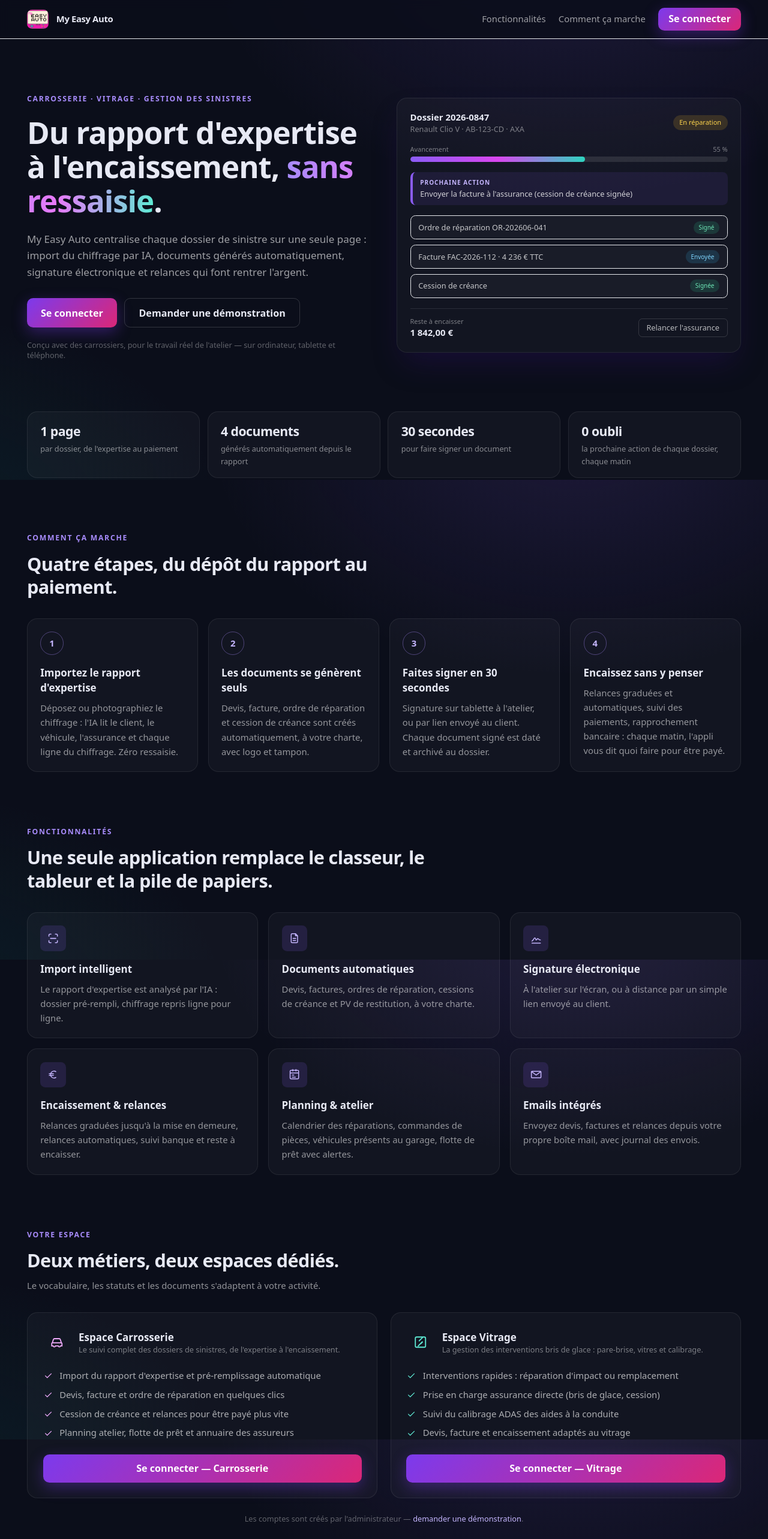
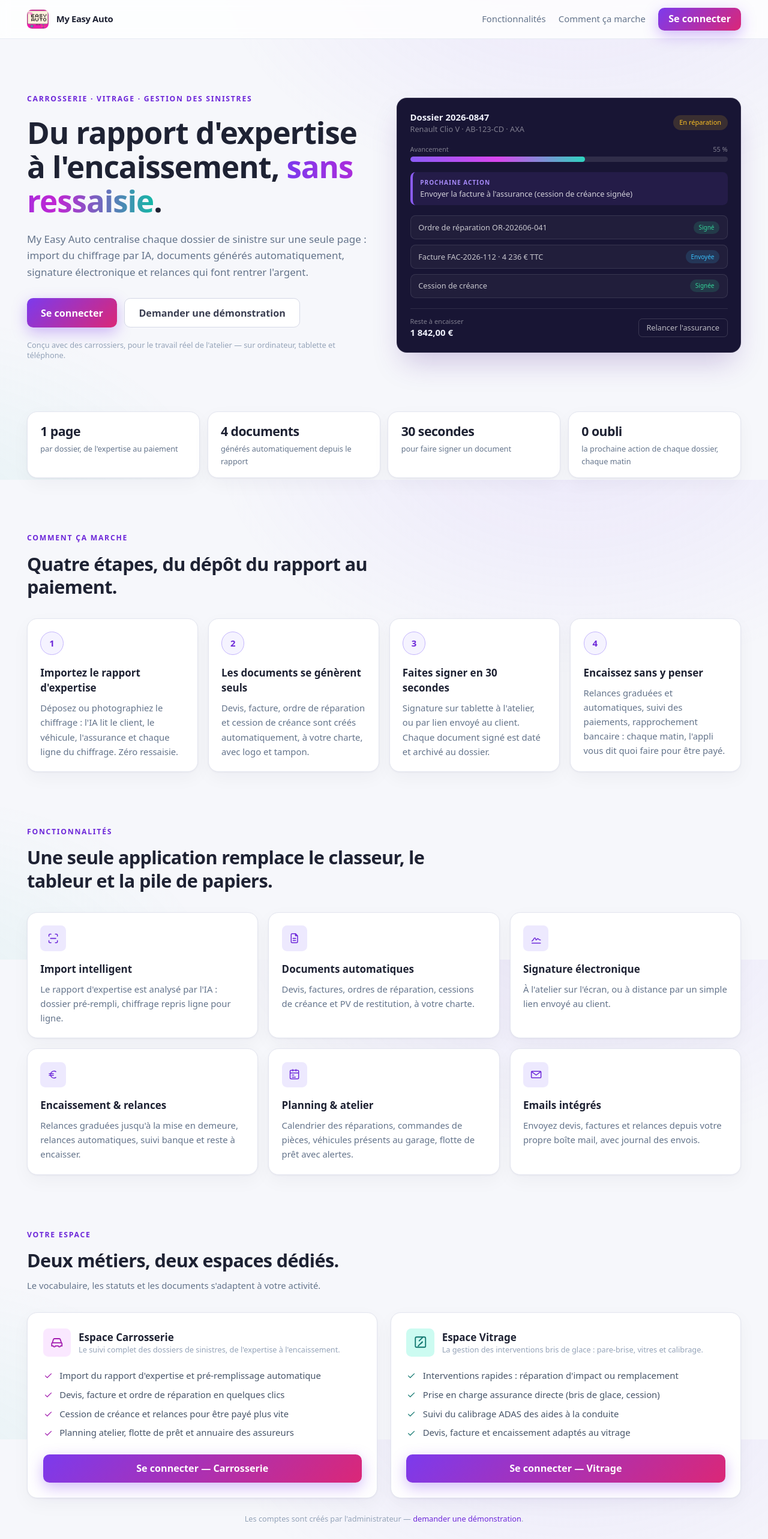
Before and after one commit to contactideaforma-bit/GarageMymy, a Next.js app: page / in a window 1280 px wide. Shown: the top 2566 px of the page at 60% size. Built offline with nearby package versions, Linux system fonts and the light colour scheme; no server answers.

Commit message:
v5.6 Vitrine en mode clair (cartes blanches, textes ardoise, maquette produit sombre en contraste)

```diff
--- a/src/app/globals.css
+++ b/src/app/globals.css
@@ -268,11 +268,11 @@
 ==================================================================== */
 body:has(.landing-pro),
 html.light body:has(.landing-pro) {
-  color: #e7e9f4;
-  background-color: #0b0e1a;
+  color: #1e2233;
+  background-color: #f6f7fb;
   background-image:
-    radial-gradient(60rem 40rem at 75% -10%, rgba(139, 92, 246, 0.14), transparent 60%),
-    radial-gradient(50rem 35rem at -10% 110%, rgba(20, 184, 166, 0.09), transparent 60%);
+    radial-gradient(60rem 40rem at 75% -10%, rgba(139, 92, 246, 0.1), transparent 60%),
+    radial-gradient(50rem 35rem at -10% 110%, rgba(20, 184, 166, 0.07), transparent 60%);
   background-size: 100% 100%;
   background-attachment: fixed;
 }
@@ -294,9 +294,10 @@
 
 /* Cartes fines et sobres */
 .lp-card {
-  border: 1px solid rgba(255, 255, 255, 0.08);
-  background: rgba(255, 255, 255, 0.03);
+  border: 1px solid #e4e6f0;
+  background: #ffffff;
   border-radius: 1rem;
+  box-shadow: 0 1px 3px rgba(30, 34, 51, 0.05), 0 10px 30px rgba(30, 34, 51, 0.04);
 }
 .lp-card-hover { transition: border-color 0.2s, transform 0.2s; }
 .lp-card-hover:hover { border-color: rgba(139, 92, 246, 0.45); transform: translateY(-2px); }
@@ -326,11 +327,12 @@
   padding: 0.65rem 1.35rem;
   font-weight: 600;
   font-size: 0.95rem;
-  color: #e7e9f4;
-  border: 1px solid rgba(255, 255, 255, 0.16);
+  color: #3b3f52;
+  border: 1px solid #d5d8e6;
+  background: #ffffff;
   transition: background 0.15s, border-color 0.15s;
 }
-.lp-btn-ghost:hover { background: rgba(255, 255, 255, 0.06); border-color: rgba(255, 255, 255, 0.3); }
+.lp-btn-ghost:hover { background: #f0f1f8; border-color: #b9bdd2; }
 
 /* Étiquette de section */
 .lp-chip {
@@ -339,5 +341,5 @@
   font-weight: 600;
   letter-spacing: 0.14em;
   text-transform: uppercase;
-  color: #a78bfa;
+  color: #6d28d9;
 }
--- a/src/components/LandingPage.tsx
+++ b/src/components/LandingPage.tsx
@@ -1,10 +1,11 @@
 "use client";
 
-// Page d'accueil PUBLIQUE (avant connexion) — vitrine PROFESSIONNELLE.
+// Page d'accueil PUBLIQUE (avant connexion) — vitrine PROFESSIONNELLE, MODE CLAIR.
 // Design volontairement distinct du thème rétro interne (classes .lp-* et
-// .landing-pro définies dans globals.css) : fond sobre, typographie classique,
-// cartes fines. Plus AUCUNE photo de banque d'images : l'appli est illustrée
-// par une maquette de fiche dossier dessinée en HTML, fidèle au produit.
+// .landing-pro définies dans globals.css) : fond clair sobre, typographie
+// classique, cartes blanches fines. Aucune photo de banque d'images : l'appli
+// est illustrée par une maquette de fiche dossier en HTML (volontairement
+// sombre, comme un écran produit, pour contraster avec la page claire).
 
 import Image from "next/image";
 import Link from "next/link";
@@ -129,13 +130,15 @@
 }
 
 /* ----------------------- Maquette de fiche dossier ----------------------- */
-// Illustration FIDÈLE du produit (pas une photo générique) : un aperçu
-// statique et simplifié de la fiche dossier telle qu'elle existe dans l'appli.
+// Illustration FIDÈLE du produit : un aperçu statique et simplifié de la
+// fiche dossier. Carte volontairement SOMBRE (écran produit) sur page claire.
+// NB : éviter ici les classes surchargées par le mode clair de l'appli
+// (text-amber-300, text-emerald-300…) — on utilise les nuances 400.
 
 function ApercuFicheDossier() {
   return (
     <div
-      className="lp-card p-5 shadow-2xl shadow-violet-950/40"
+      className="rounded-2xl border border-white/10 bg-[#181534] p-5 text-[#eef0fb] shadow-2xl shadow-violet-900/25"
       aria-label="Aperçu simplifié d'une fiche dossier dans My Easy Auto"
     >
       <div className="flex flex-wrap items-center justify-between gap-2">
@@ -143,7 +146,7 @@
           <div className="text-sm font-semibold">Dossier 2026-0847</div>
           <div className="text-xs text-white/45">Renault Clio V · AB-123-CD · AXA</div>
         </div>
-        <span className="rounded-full bg-amber-400/15 px-2.5 py-1 text-[11px] font-medium text-amber-300">
+        <span className="rounded-full bg-amber-400/15 px-2.5 py-1 text-[11px] font-medium text-amber-400">
           En réparation
         </span>
       </div>
@@ -162,7 +165,7 @@
       </div>
 
       <div className="mt-4 rounded-lg border-l-4 border-violet-500 bg-violet-500/10 px-3 py-2.5">
-        <div className="text-[10px] font-semibold uppercase tracking-widest text-violet-300">
+        <div className="text-[10px] font-semibold uppercase tracking-widest text-violet-400">
           Prochaine action
         </div>
         <div className="mt-0.5 text-xs text-white/80">
@@ -172,13 +175,13 @@
 
       <div className="mt-4 space-y-2 text-xs">
         {[
-          ["Ordre de réparation OR-202606-041", "Signé", "text-emerald-300", "bg-emerald-400/15"],
-          ["Facture FAC-2026-112 · 4 236 € TTC", "Envoyée", "text-sky-300", "bg-sky-400/15"],
-          ["Cession de créance", "Signée", "text-emerald-300", "bg-emerald-400/15"],
+          ["Ordre de réparation OR-202606-041", "Signé", "text-emerald-400", "bg-emerald-400/15"],
+          ["Facture FAC-2026-112 · 4 236 € TTC", "Envoyée", "text-sky-400", "bg-sky-400/15"],
+          ["Cession de créance", "Signée", "text-emerald-400", "bg-emerald-400/15"],
         ].map(([doc, statut, couleur, fond]) => (
           <div
             key={doc}
-            className="flex items-center justify-between gap-2 rounded-lg border border-white/8 bg-white/[0.03] px-3 py-2"
+            className="flex items-center justify-between gap-2 rounded-lg border border-white/10 bg-white/[0.04] px-3 py-2"
           >
             <span className="truncate text-white/75">{doc}</span>
             <span className={`shrink-0 rounded-full px-2 py-0.5 text-[10px] font-medium ${couleur} ${fond}`}>
@@ -207,7 +210,7 @@
   return (
     <div className="landing-pro min-h-screen">
       {/* ============================ Barre du haut ============================ */}
-      <nav className="sticky top-0 z-40 border-b border-white/8 bg-[#0b0e1a]/85 backdrop-blur">
+      <nav className="sticky top-0 z-40 border-b border-slate-200/80 bg-white/80 backdrop-blur">
         <div className="mx-auto flex max-w-6xl items-center justify-between gap-4 px-4 py-3">
           <div className="flex items-center gap-3">
             <Image
@@ -221,10 +224,10 @@
             <span className="text-sm font-semibold tracking-tight">My Easy Auto</span>
           </div>
           <div className="flex items-center gap-5">
-            <a href="#fonctions" className="hidden text-sm text-white/60 hover:text-white sm:block">
+            <a href="#fonctions" className="hidden text-sm text-slate-500 hover:text-slate-900 sm:block">
               Fonctionnalités
             </a>
-            <a href="#etapes" className="hidden text-sm text-white/60 hover:text-white sm:block">
+            <a href="#etapes" className="hidden text-sm text-slate-500 hover:text-slate-900 sm:block">
               Comment ça marche
             </a>
             <a href="#espaces" className="lp-btn !px-4 !py-2 text-sm">
@@ -241,12 +244,12 @@
             <span className="lp-chip">Carrosserie · Vitrage · Gestion des sinistres</span>
             <h1 className="mt-4">
               Du rapport d&apos;expertise à l&apos;encaissement,{" "}
-              <span className="bg-gradient-to-r from-violet-400 via-fuchsia-400 to-teal-300 bg-clip-text text-transparent">
+              <span className="bg-gradient-to-r from-violet-600 via-fuchsia-600 to-teal-500 bg-clip-text text-transparent">
                 sans ressaisie
               </span>
               .
             </h1>
-            <p className="mt-5 max-w-xl text-base leading-relaxed text-white/60">
+            <p className="mt-5 max-w-xl text-base leading-relaxed text-slate-500">
               My Easy Auto centralise chaque dossier de sinistre sur une seule page :
               import du chiffrage par IA, documents générés automatiquement, signature
               électronique et relances qui font rentrer l&apos;argent.
@@ -257,7 +260,7 @@
                 Demander une démonstration
               </a>
             </div>
-            <p className="mt-5 text-xs text-white/35">
+            <p className="mt-5 text-xs text-slate-400">
               Conçu avec des carrossiers, pour le travail réel de l&apos;atelier — sur ordinateur, tablette et téléphone.
             </p>
           </div>
@@ -269,7 +272,7 @@
           {CHIFFRES.map(([chiffre, texte]) => (
             <div key={chiffre} className="lp-card px-5 py-4">
               <div className="text-xl font-bold tracking-tight">{chiffre}</div>
-              <div className="mt-1 text-xs leading-relaxed text-white/50">{texte}</div>
+              <div className="mt-1 text-xs leading-relaxed text-slate-500">{texte}</div>
             </div>
           ))}
         </section>
@@ -283,11 +286,11 @@
           <div className="mt-8 grid gap-4 sm:grid-cols-2 lg:grid-cols-4">
             {ETAPES.map((e, i) => (
               <div key={e.titre} className="lp-card lp-card-hover p-5">
-                <div className="flex h-9 w-9 items-center justify-center rounded-full border border-violet-400/40 text-sm font-bold text-violet-300">
+                <div className="flex h-9 w-9 items-center justify-center rounded-full border border-violet-300 bg-violet-50 text-sm font-bold text-violet-700">
                   {i + 1}
                 </div>
                 <div className="mt-4 font-semibold">{e.titre}</div>
-                <p className="mt-2 text-sm leading-relaxed text-white/55">{e.texte}</p>
+                <p className="mt-2 text-sm leading-relaxed text-slate-500">{e.texte}</p>
               </div>
             ))}
           </div>
@@ -302,11 +305,11 @@
           <div className="mt-8 grid gap-4 sm:grid-cols-2 lg:grid-cols-3">
             {FONCTIONS.map((f) => (
               <div key={f.titre} className="lp-card lp-card-hover p-5">
-                <div className="flex h-10 w-10 items-center justify-center rounded-lg bg-violet-500/15 text-violet-300">
+                <div className="flex h-10 w-10 items-center justify-center rounded-lg bg-violet-100 text-violet-700">
                   <Icone nom={f.icone} />
                 </div>
                 <div className="mt-4 font-semibold">{f.titre}</div>
-                <p className="mt-2 text-sm leading-relaxed text-white/55">{f.texte}</p>
+                <p className="mt-2 text-sm leading-relaxed text-slate-500">{f.texte}</p>
               </div>
             ))}
           </div>
@@ -316,7 +319,7 @@
         <section id="espaces" className="scroll-mt-20 pb-16 sm:pb-20">
           <span className="lp-chip">Votre espace</span>
           <h2 className="mt-3 max-w-2xl">Deux métiers, deux espaces dédiés.</h2>
-          <p className="mt-3 max-w-2xl text-sm text-white/55">
+          <p className="mt-3 max-w-2xl text-sm text-slate-500">
             Le vocabulaire, les statuts et les documents s&apos;adaptent à votre activité.
           </p>
           <div className="mt-8 grid gap-5 sm:grid-cols-2">
@@ -324,11 +327,11 @@
               <EspaceCard key={m} metier={m} onChoisir={onChoisir} />
             ))}
           </div>
-          <p className="mt-6 text-center text-xs text-white/35">
+          <p className="mt-6 text-center text-xs text-slate-400">
             Les comptes sont créés par l&apos;administrateur —{" "}
             <a
               href="mailto:contact.ideaforma@gmail.com?subject=Demande de démonstration — My Easy Auto"
-              className="text-violet-300 hover:underline"
+              className="text-violet-700 hover:underline"
             >
               demander une démonstration
             </a>
@@ -340,11 +343,11 @@
         <section className="pb-16 sm:pb-20">
           <div className="lp-card relative overflow-hidden p-8 text-center sm:p-12">
             <div
-              className="pointer-events-none absolute inset-0 bg-gradient-to-r from-violet-600/15 via-fuchsia-600/10 to-teal-500/15"
+              className="pointer-events-none absolute inset-0 bg-gradient-to-r from-violet-600/10 via-fuchsia-600/5 to-teal-500/10"
               aria-hidden="true"
             />
             <h2 className="relative">Voyez My Easy Auto sur vos propres dossiers.</h2>
-            <p className="relative mx-auto mt-3 max-w-xl text-sm text-white/55">
+            <p className="relative mx-auto mt-3 max-w-xl text-sm text-slate-500">
               Une démonstration avec l&apos;un de vos rapports d&apos;expertise vaut mieux
               qu&apos;un long discours : le dossier, les documents et la facture se créent
               devant vous.
@@ -360,10 +363,10 @@
       </div>
 
       {/* ============================== Pied de page ============================== */}
-      <footer className="border-t border-white/8">
-        <div className="mx-auto flex max-w-6xl flex-wrap items-center justify-between gap-3 px-4 py-6 text-xs text-white/35">
+      <footer className="border-t border-slate-200">
+        <div className="mx-auto flex max-w-6xl flex-wrap items-center justify-between gap-3 px-4 py-6 text-xs text-slate-400">
           <p>© {new Date().getFullYear()} My Easy Auto — Tous droits réservés</p>
-          <Link href="/mentions-legales" className="hover:text-white/70 hover:underline">
+          <Link href="/mentions-legales" className="hover:text-slate-700 hover:underline">
             Mentions légales
           </Link>
         </div>
@@ -377,8 +380,8 @@
 function EspaceCard({ metier, onChoisir }: { metier: Metier; onChoisir: (m: Metier) => void }) {
   const info = METIER_INFOS[metier];
   const teal = info.accent === "teal";
-  const couleurTexte = teal ? "text-teal-300" : "text-fuchsia-300";
-  const couleurFond = teal ? "bg-teal-400/12" : "bg-fuchsia-400/12";
+  const couleurTexte = teal ? "text-teal-700" : "text-fuchsia-700";
+  const couleurFond = teal ? "bg-teal-100" : "bg-fuchsia-100";
   return (
     <div className="lp-card lp-card-hover flex flex-col p-6">
       <div className="flex items-center gap-3">
@@ -387,12 +390,12 @@
         </div>
         <div>
           <div className="font-semibold">{info.espace}</div>
-          <div className="text-xs text-white/45">{info.accroche}</div>
+          <div className="text-xs text-slate-400">{info.accroche}</div>
         </div>
       </div>
       <ul className="mt-5 flex-1 space-y-2.5">
         {info.points.map((p) => (
-          <li key={p} className="flex items-start gap-2.5 text-sm text-white/65">
+          <li key={p} className="flex items-start gap-2.5 text-sm text-slate-600">
             <span className={`mt-0.5 shrink-0 ${couleurTexte}`}>
               <Icone nom="check" className="h-4 w-4" />
             </span>
```
